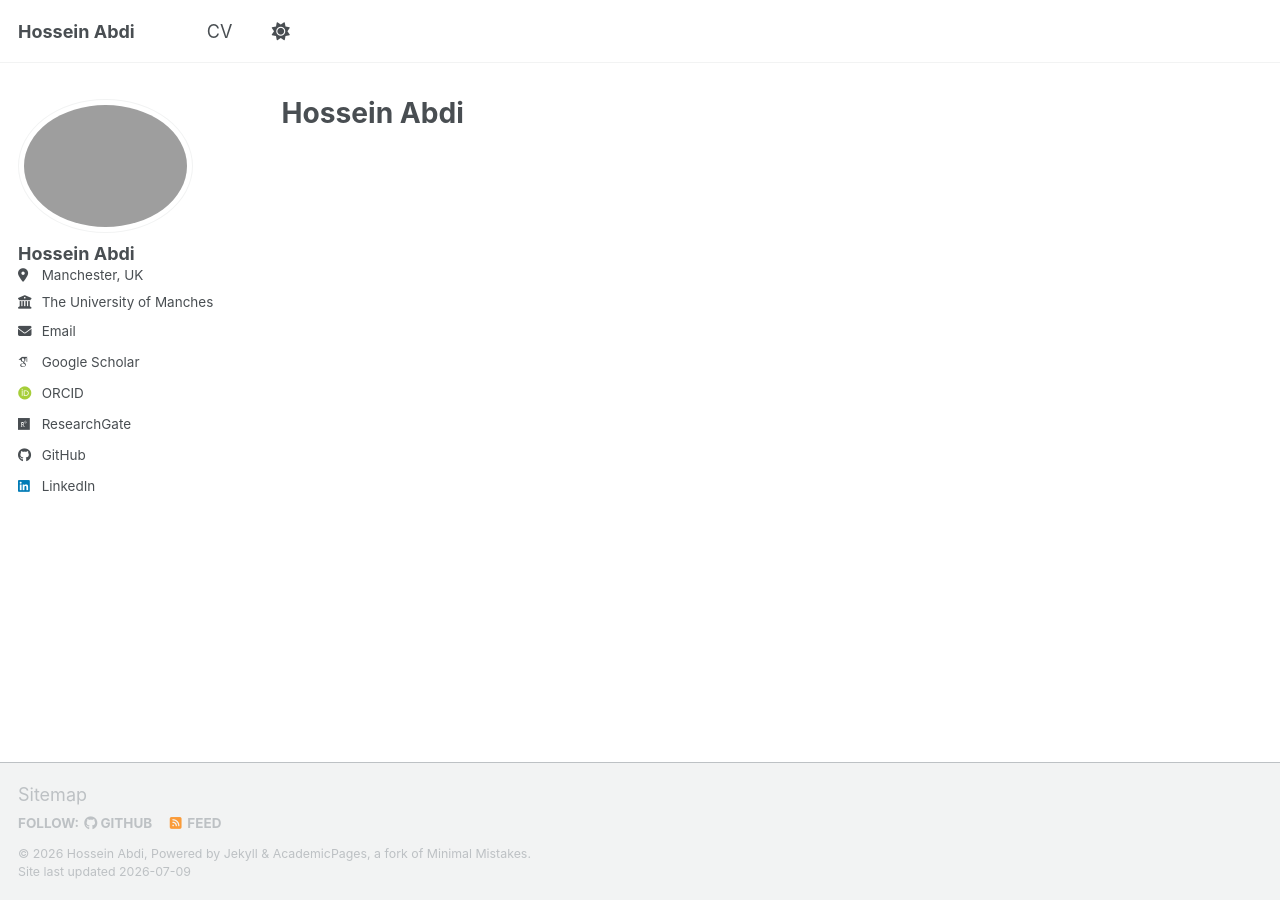
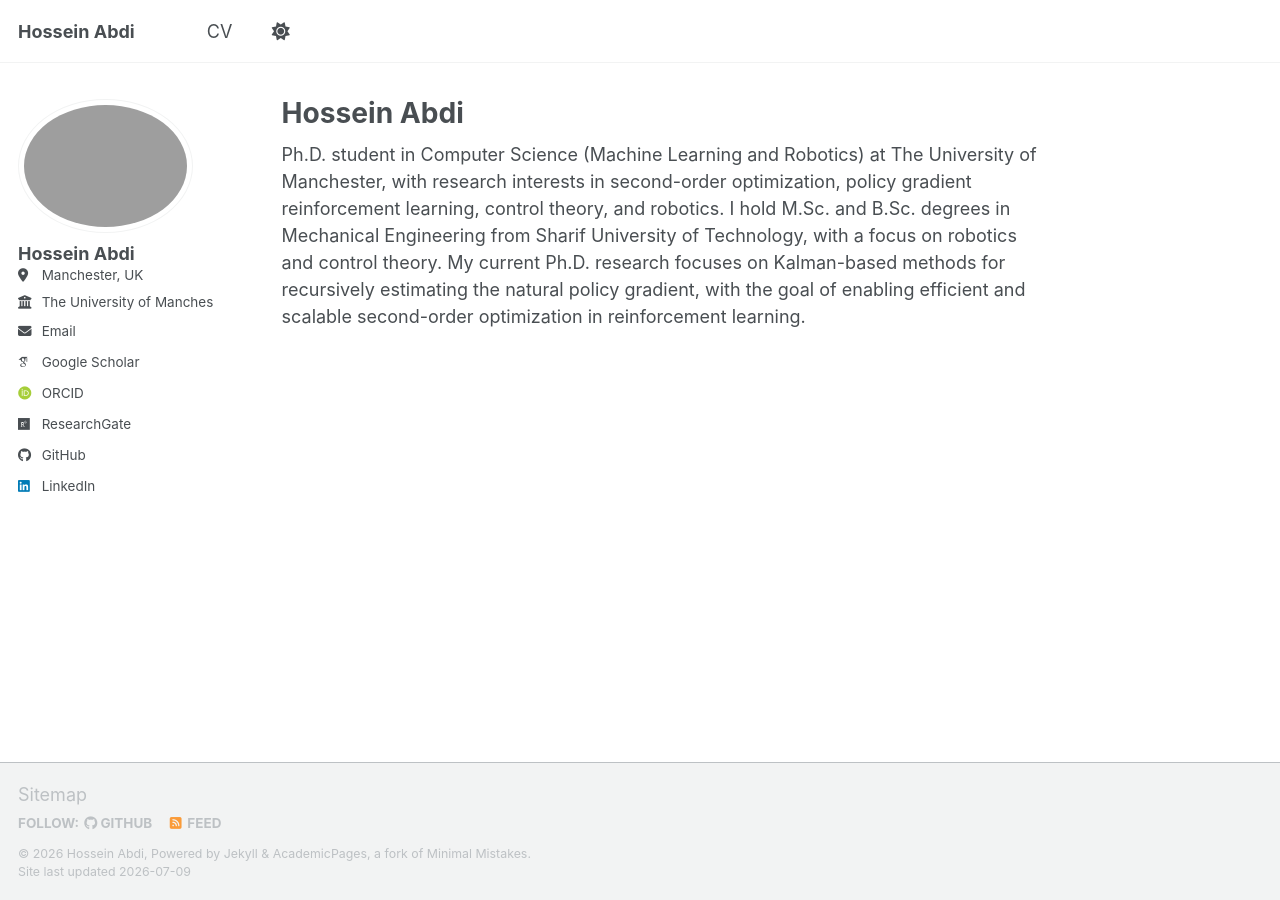
Before and after one commit to Hossein-Abdi/Hossein-Abdi.github.io, a Jekyll site: the page built from _pages/about.md, in a window 1280 px wide. Built offline with Jekyll 4.4.1, drawn with Linux system fonts in a browser that asks for light colours; some web fonts are replaced; a script bundle is joined from its source files by our own code; library files that are not in the unit come from our copies.

Commit message:
update about

```diff
--- a/_pages/about.md
+++ b/_pages/about.md
@@ -7,6 +7,10 @@ redirect_from:
   - /about.html
 ---
 
-<!--
-I'm a Ph.D. student in Computer Science (AI and Robotics) at The University of Manchester, with research interests in Optimization, Reinforcement Learning, Control Theory, and Robotics. Previously, I earned MSc and BSc degrees in Mechanical Engineering with a focus on Robotics and Control Theory from Sharif University of Technology.
--->
+
+Ph.D. student in Computer Science (Machine Learning and Robotics) at The University of Manchester, with
+research interests in second-order optimization, policy gradient reinforcement learning, control theory, and
+robotics. I hold M.Sc. and B.Sc. degrees in Mechanical Engineering from Sharif University of Technology, with a
+focus on robotics and control theory. My current Ph.D. research focuses on Kalman-based methods for
+recursively estimating the natural policy gradient, with the goal of enabling efficient and scalable second-order
+optimization in reinforcement learning.
```
